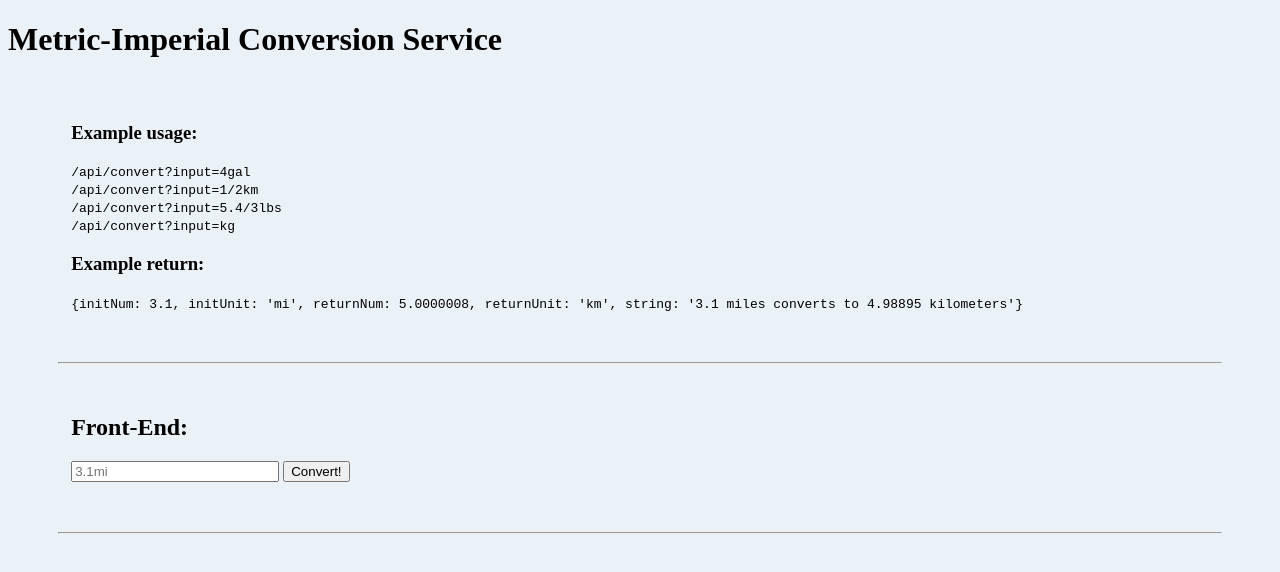
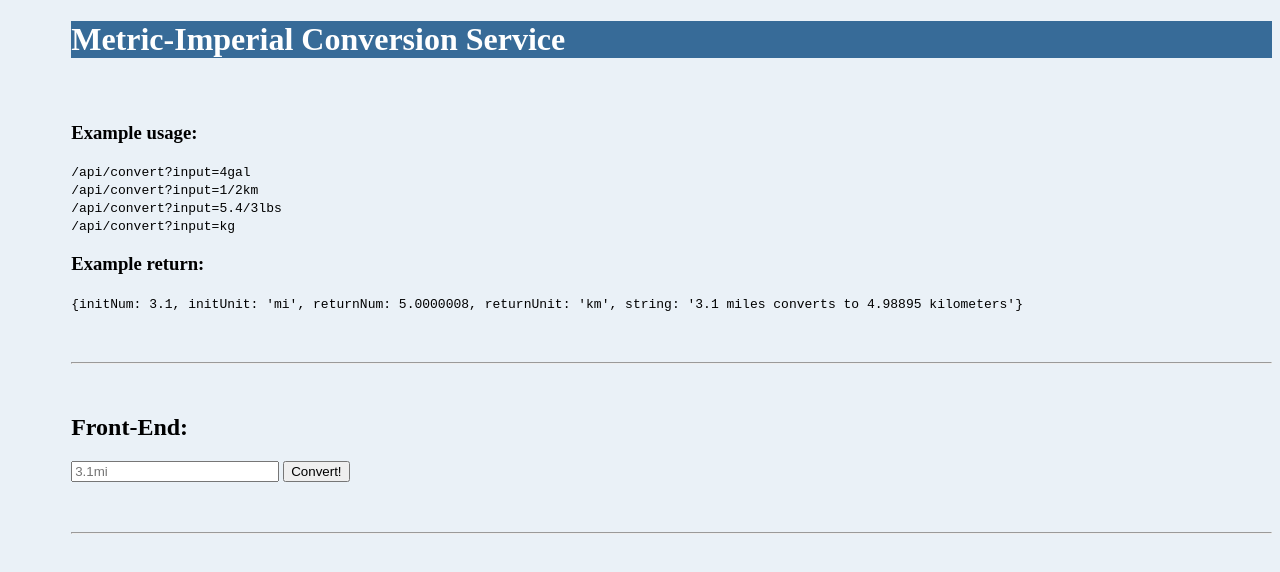
Before and after one commit to rkb716/imperial-metric-converter, a website: page views/index.html in a window 1280 px wide. Drawn offline with nearby package versions, Linux system fonts and the light colour scheme; files that its build step writes are made by us from their sources.

Commit message:
fixed colors

```diff
--- a/public/style.css
+++ b/public/style.css
@@ -16,5 +16,13 @@ body {
 }
 
 hr {
-  margin: 50px;
+  margin-top: 50px;
+  margin-bottom: 50px;
+  margin-left: 5%;
 }
+
+h1 {
+  margin-left: 5%;
+  color: white;
+  background-color: #376B98;
+}
```
